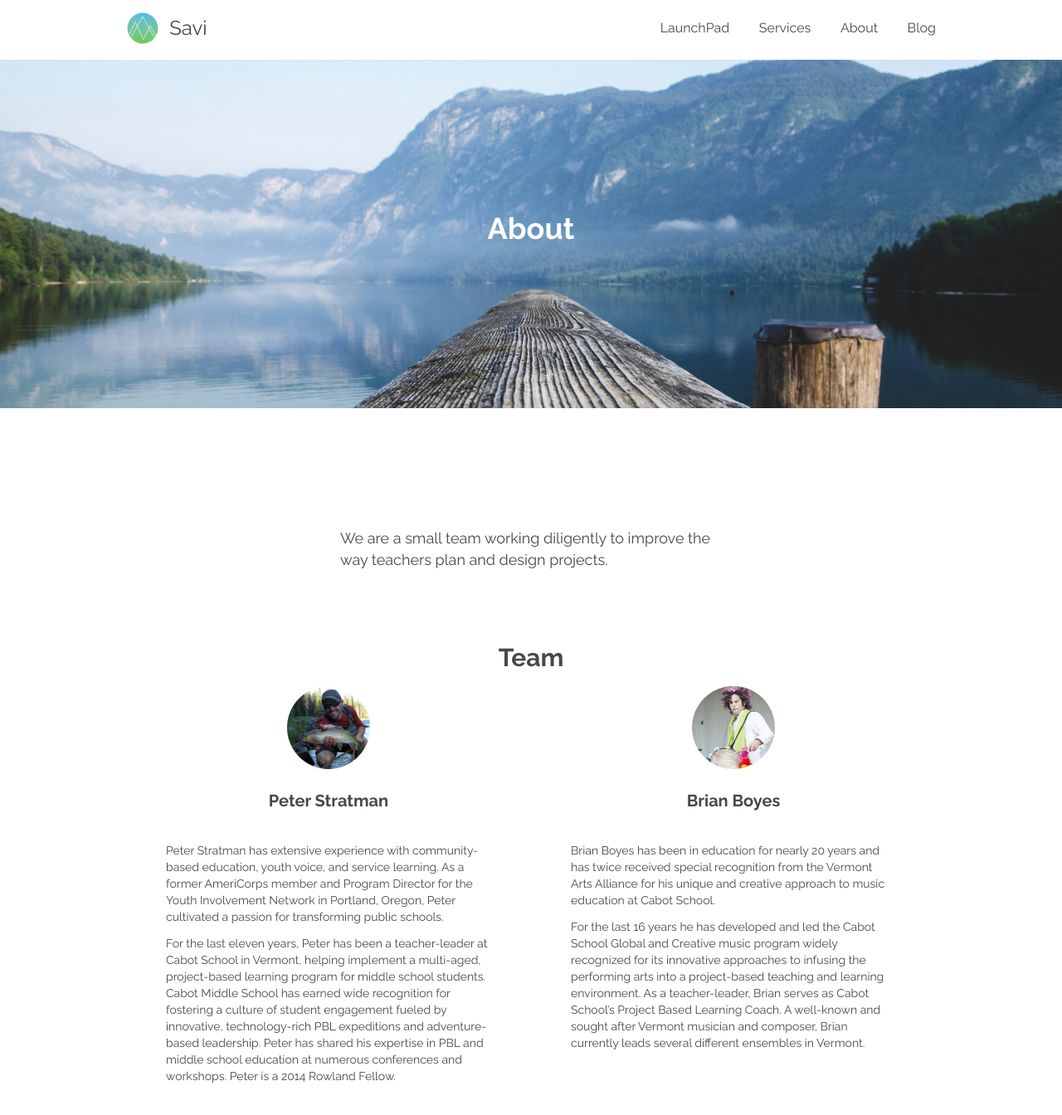
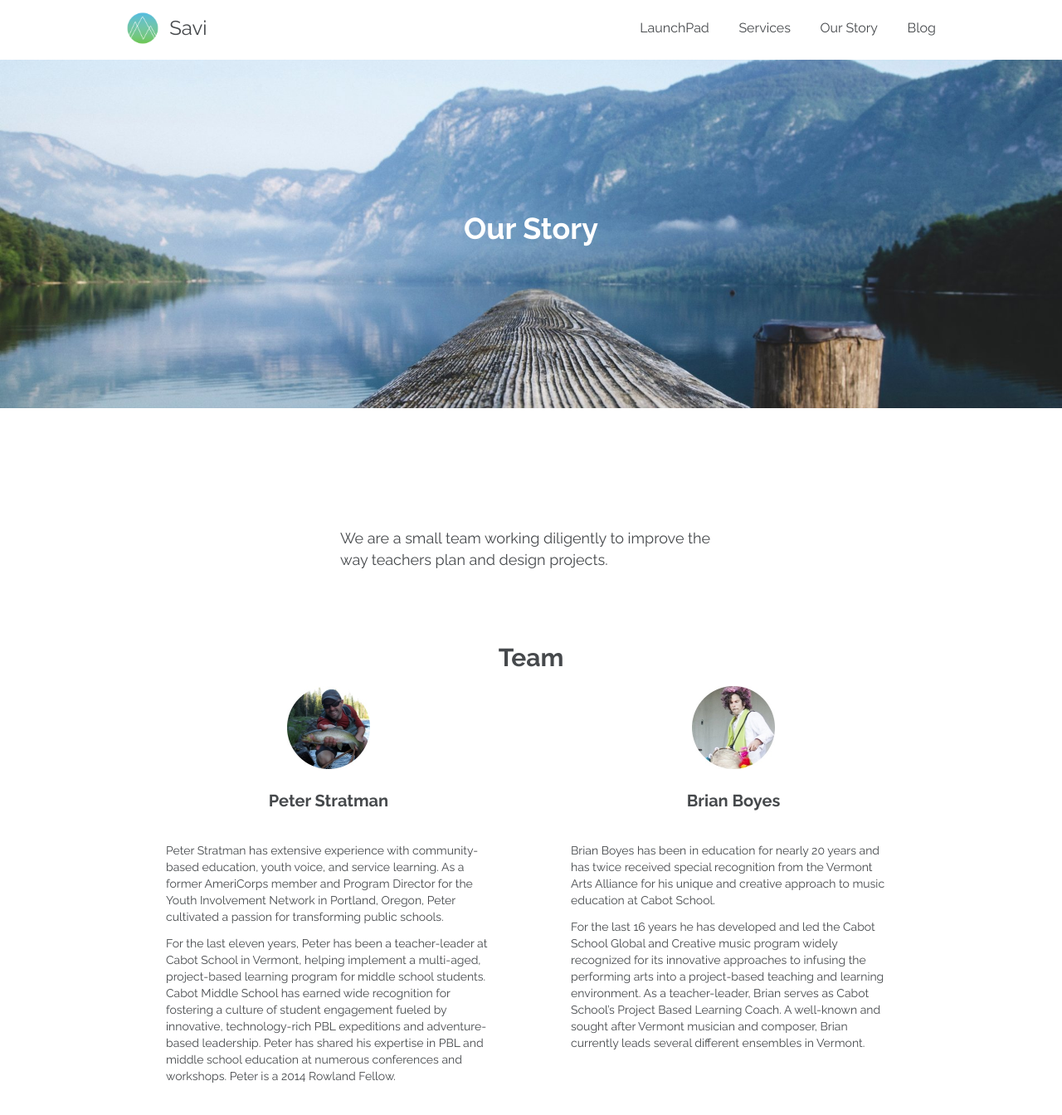
Before and after one commit to savilabs/savilabs.github.io, a Jekyll site: the page built from our-story.html, in a window 1280 px wide and 1400 px high. Shown: the top 1344 px of the window at 83% size. Built offline with Jekyll 4.4.1, drawn with Linux system fonts in a browser that asks for light colours; nearby versions of some CDN libraries.

Commit message:
Change "About" to "Our Story"
This changes all instances about the About page title to be Our Story
based on feedback from Peter in prep for launch.

PT Story: [#129631153](https://www.pivotaltracker.com/story/show/129631153)

```diff
--- a/_includes/header.html
+++ b/_includes/header.html
@@ -30,8 +30,8 @@
           </li>
 
           <li>
-            <a class="page-link" href="{{ '/about' | prepend: site.baseurl }}">
-              About
+            <a class="page-link" href="{{ '/our-story' | prepend: site.baseurl }}">
+              Our Story
             </a>
           </li>
 
--- a/_sass/_about.scss
+++ b/_sass/_our-story.scss
@@ -1,10 +1,10 @@
-// Styles for the About page
+// Styles for the Our Story page
 
-.banner--about {
-  background-image: url('/images/about--banner.jpg');
+.banner--our-story {
+  background-image: url('/images/our-story--banner.jpg');
 }
 
-.about {
+.our-story {
   .featured-section {
     p.intro-text {
       padding-top: 0px;
@@ -13,7 +13,7 @@
   }
 }
 
-.about__team {
+.our-story__team {
   text-align: center;
 
   p {
--- a/css/main.scss
+++ b/css/main.scss
@@ -57,6 +57,6 @@ $on-laptop:        800px;
   "home",
   "blog",
   "services",
-  "about",
+  "our-story",
   "launchpad"
 ;
--- a/about.html
+++ b/our-story.html
@@ -1,12 +1,12 @@
 ---
-title: About
+title: Our Story
 description: Details about Savi's values and mission, and bios of the team members.
 layout: fw_page
 ---
 
-<div class='about'>
-  <div class='banner banner--about with-image'>
-    <h1 class='banner__title'>About</h1>
+<div class='our-story'>
+  <div class='banner banner--our-story with-image'>
+    <h1 class='banner__title'>Our Story</h1>
   </div>
 
   <div class="wrapper">
@@ -17,7 +17,7 @@ layout: fw_page
       </p>
     </div>
 
-    <div class='row padding-top-md about__team'>
+    <div class='row padding-top-md our-story__team'>
       <div class='col'>
         <h2>Team</h2>
       </div>
```
Also changed, not shown: images/our-story--banner.jpg (renamed from images/about--banner.jpg).
